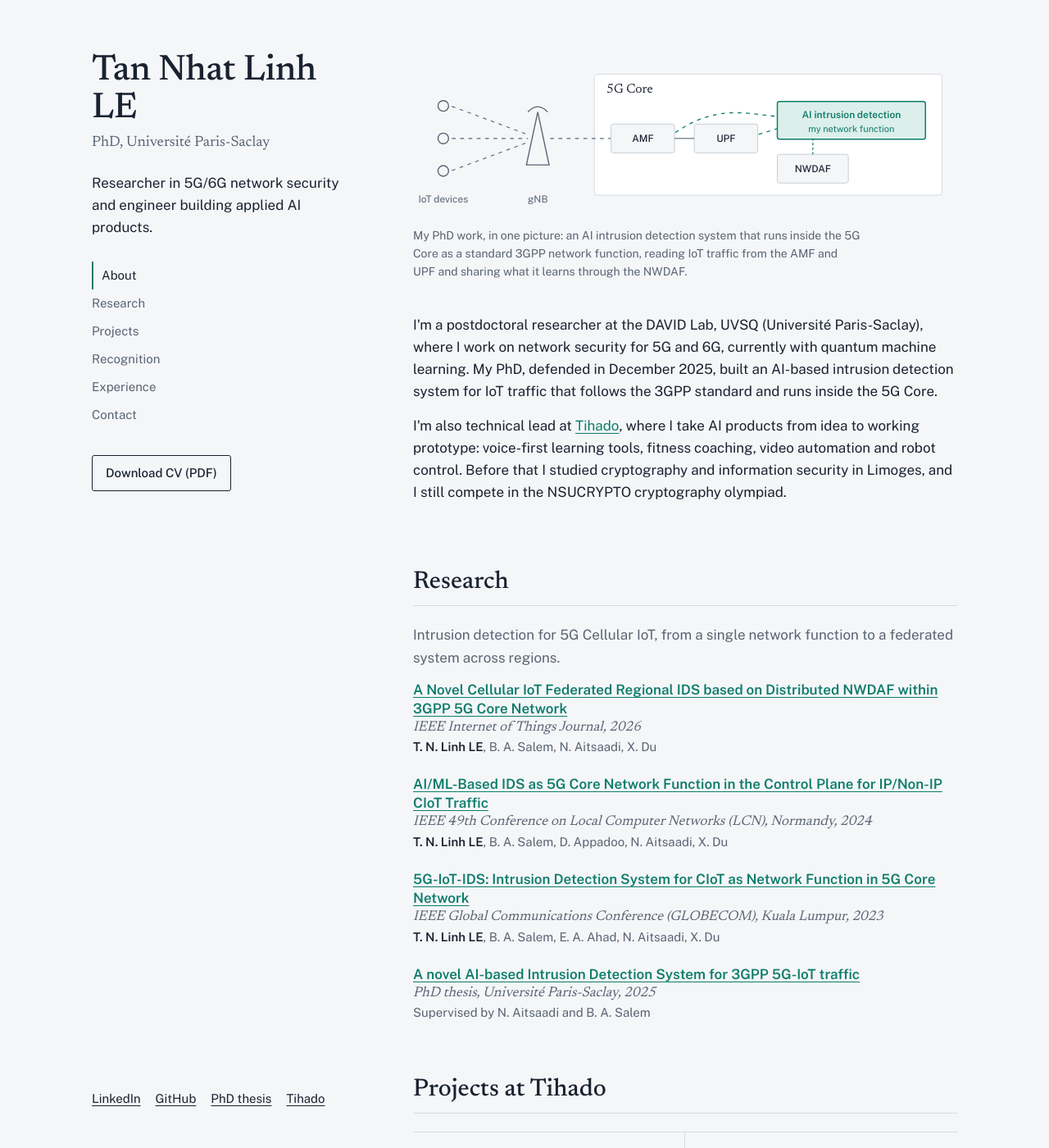
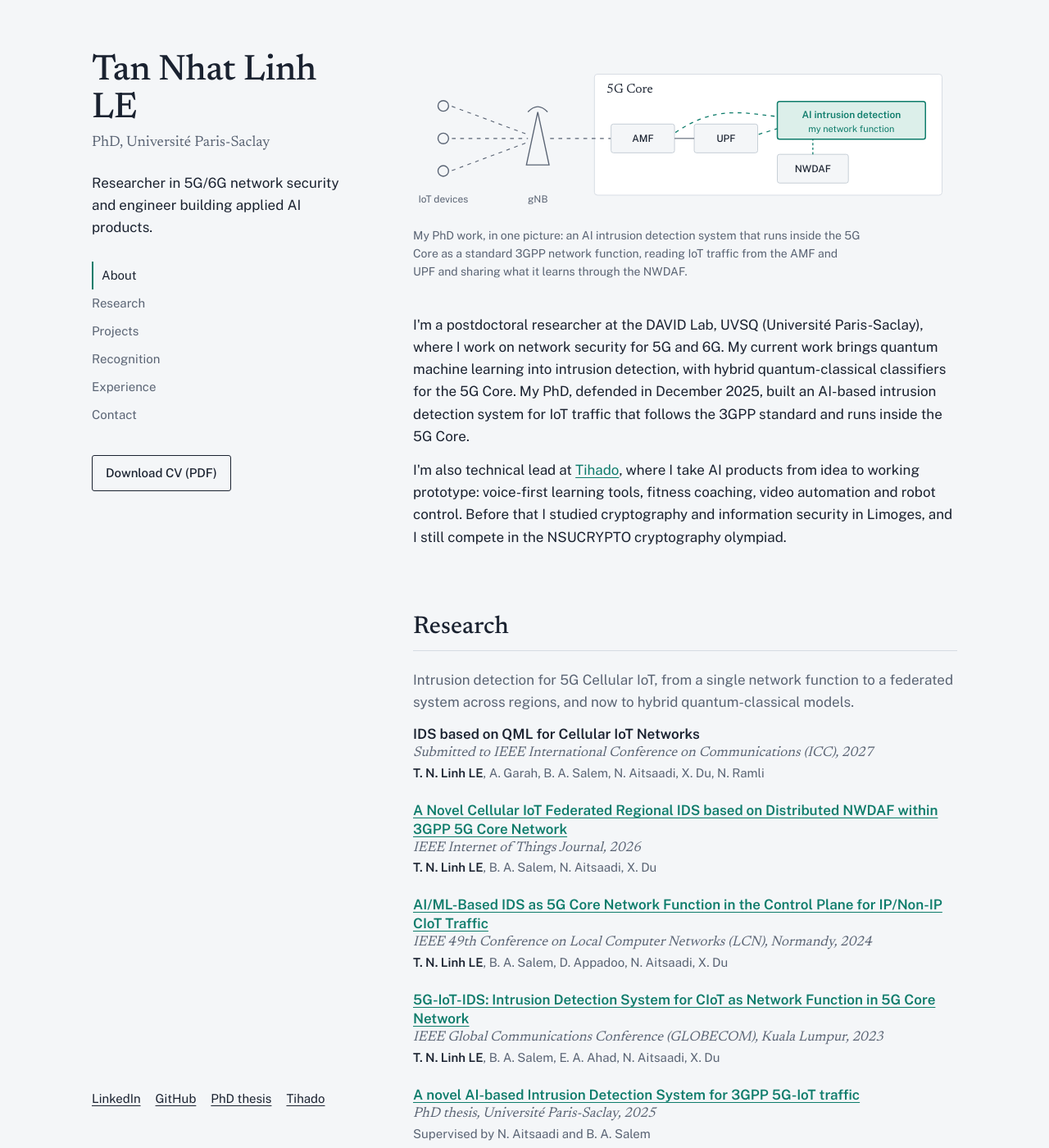
Before and after one commit to NLag/NLag.github.io, a Jekyll site: the page index.html, which Jekyll copies as it is, in a window 1280 px wide and 1400 px high. Shown: the whole window at 82% size. Built offline with Jekyll 4.4.1, drawn with Linux system fonts in a browser that asks for light colours; some of the changed text lies outside the part shown.

Commit message:
Add QML IDS paper and postdoc work
Co-Authored-By: Claude Opus 5.5 <noreply@anthropic.com>

```diff
--- a/index.html
+++ b/index.html
@@ -245,14 +245,19 @@
         <figcaption>My PhD work, in one picture: an AI intrusion detection system that runs inside the 5G Core as a standard 3GPP network function, reading IoT traffic from the AMF and UPF and sharing what it learns through the NWDAF.</figcaption>
       </figure>
 
-      <p>I'm a postdoctoral researcher at the DAVID Lab, UVSQ (Université Paris-Saclay), where I work on network security for 5G and 6G, currently with quantum machine learning. My PhD, defended in December 2025, built an AI-based intrusion detection system for IoT traffic that follows the 3GPP standard and runs inside the 5G Core.</p>
+      <p>I'm a postdoctoral researcher at the DAVID Lab, UVSQ (Université Paris-Saclay), where I work on network security for 5G and 6G. My current work brings quantum machine learning into intrusion detection, with hybrid quantum-classical classifiers for the 5G Core. My PhD, defended in December 2025, built an AI-based intrusion detection system for IoT traffic that follows the 3GPP standard and runs inside the 5G Core.</p>
       <p>I'm also technical lead at <a href="https://tihado.com/">Tihado</a>, where I take AI products from idea to working prototype: voice-first learning tools, fitness coaching, video automation and robot control. Before that I studied cryptography and information security in Limoges, and I still compete in the NSUCRYPTO cryptography olympiad.</p>
     </section>
 
     <section id="research" aria-labelledby="research-h">
       <h2 id="research-h">Research</h2>
-      <p class="muted">Intrusion detection for 5G Cellular IoT, from a single network function to a federated system across regions.</p>
+      <p class="muted">Intrusion detection for 5G Cellular IoT, from a single network function to a federated system across regions, and now to hybrid quantum-classical models.</p>
       <ol class="pubs">
+        <li>
+          <h3>IDS based on QML for Cellular IoT Networks</h3>
+          <div class="venue">Submitted to IEEE International Conference on Communications (ICC), 2027</div>
+          <div class="authors"><b>T. N. Linh LE</b>, A. Garah, B. A. Salem, N. Aitsaadi, X. Du, N. Ramli</div>
+        </li>
         <li>
           <h3><a href="https://doi.org/10.1109/JIOT.2026.3744694">A Novel Cellular IoT Federated Regional IDS based on Distributed NWDAF within 3GPP 5G Core Network</a></h3>
           <div class="venue">IEEE Internet of Things Journal, 2026</div>
@@ -324,7 +329,7 @@
           <span class="where">Université Paris-Saclay, Versailles</span>
           <ul>
             <li>Deployed the federated NWDAF-based IDS on an OpenAirInterface 5G testbed with Docker, Helm and Kubernetes</li>
-            <li>Researching quantum machine learning for intrusion detection in 5G/6G networks</li>
+            <li>Built a hybrid quantum-classical IDS for 5G Cellular IoT: a Transformer encoder feeds 8-qubit quantum neural networks (PennyLane), and a quantum adapter in the 5G Core sends circuits to a local or remote quantum processor (submitted to IEEE ICC 2027)</li>
           </ul>
         </div>
         <div class="entry">
```
